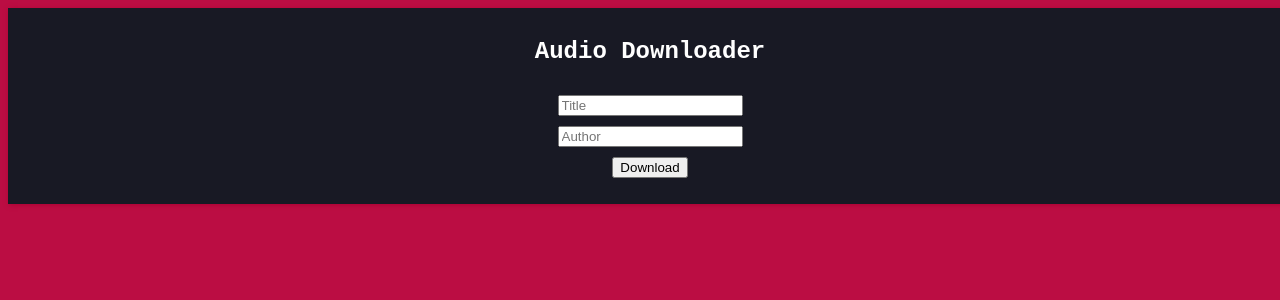
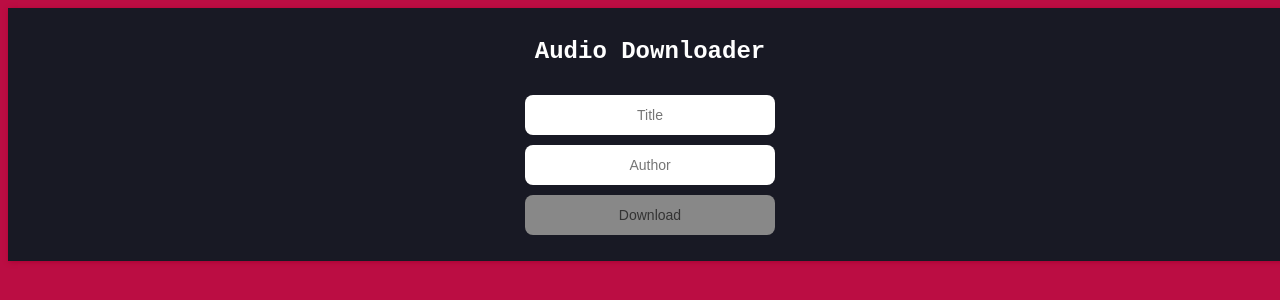
Before and after one commit to XAV1KH4N/Audio-DownLoader, a Flask app: page / in a window 1280 px wide. Shown: the top 300 px of the page. Run offline with Flask 2, Linux system fonts and the light colour scheme.

Commit message:
Cleaned buttons

```diff
--- a/static/css/general.css
+++ b/static/css/general.css
@@ -6,9 +6,55 @@ body {
 
 }
 
+button {
+  background-color: #888;
+  border-radius: 8px;
+  border-width: 0;
+  color: #333333;
+  cursor: pointer;
+  display: inline-block;
+  font-size: 14px;
+  font-weight: 500;
+  line-height: 20px;
+  list-style: none;
+  margin: 0;
+  padding: 10px 12px;
+  text-align: center;
+  transition: all 200ms;
+  vertical-align: baseline;
+  white-space: nowrap;
+  user-select: none;
+  -webkit-user-select: none;
+  touch-action: manipulation;
+
+  width: 250px;
+}
+
+
+input {
+  border-radius: 8px;
+  border-width: 0;
+  color: #333333;
+  cursor: pointer;
+  display: inline-block;
+  font-size: 14px;
+  font-weight: 500;
+  line-height: 20px;
+  list-style: none;
+  margin: 0;
+  padding: 10px 12px;
+  text-align: center;
+  transition: all 200ms;
+  vertical-align: baseline;
+  white-space: nowrap;
+
+  width: 250px;
+}
+
+
 .block {
-        padding: 10px;
-        text-align: center;
-        width: 100%;
-        box-shadow: 1px 1px 5px #ab0033
+    padding: 10px;
+    text-align: center;
+    width: 100%;
+    box-shadow: 1px 1px 5px #ab0033
 }
```
